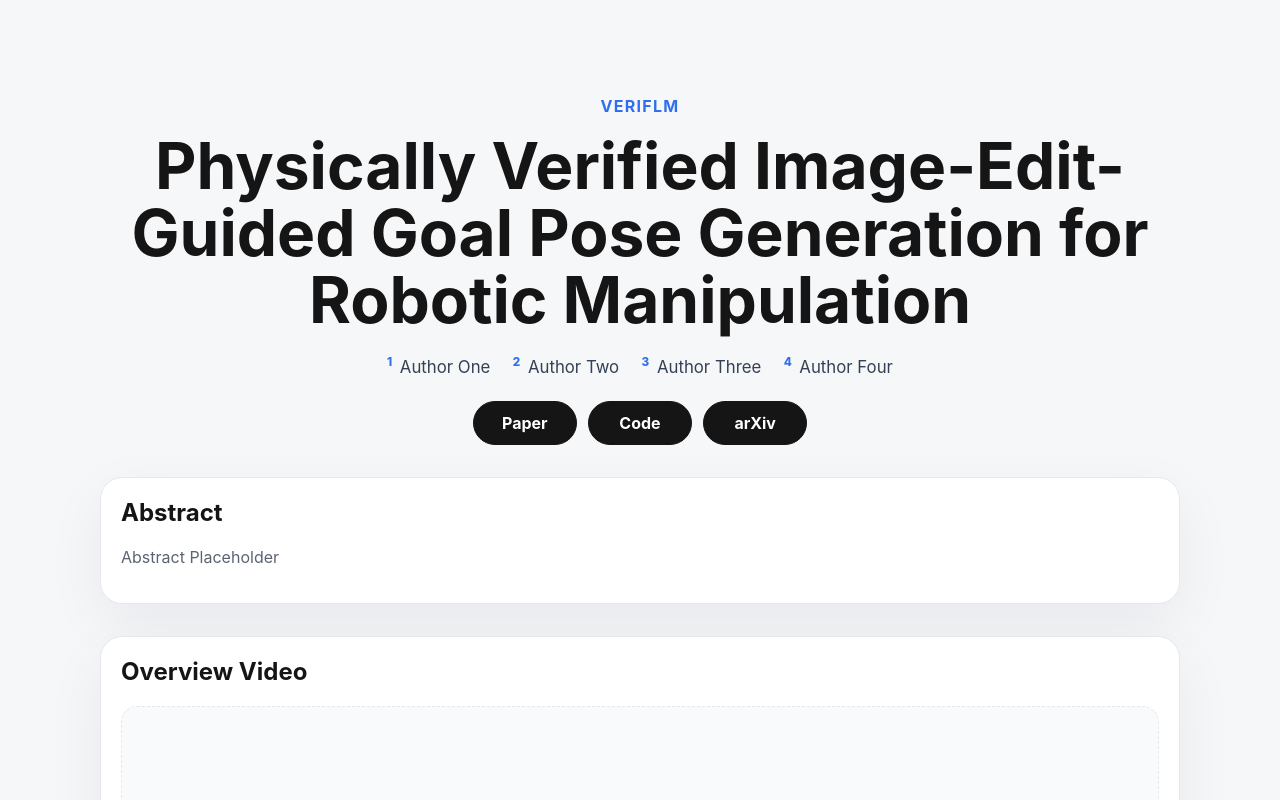
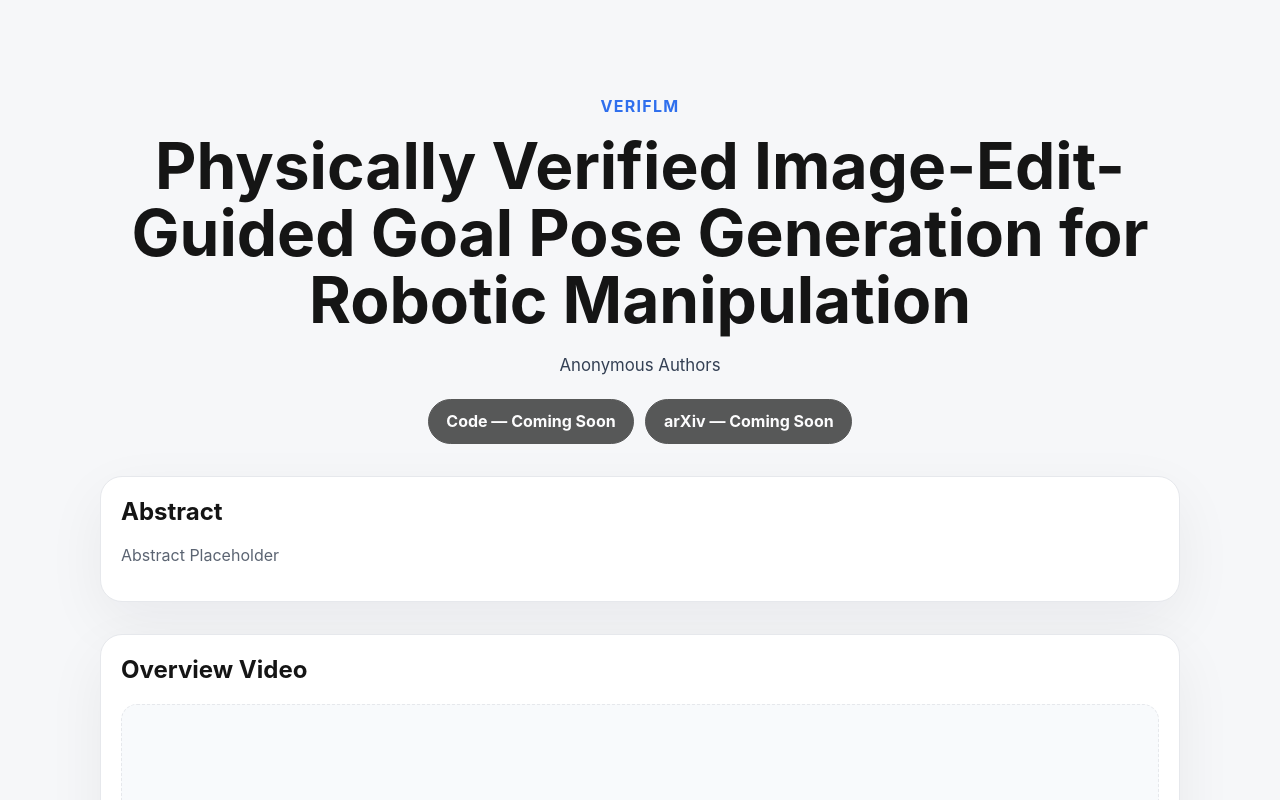
Before and after one commit to VerifLM/VerifLM-webpage, a React (Vite) app: page / in a window 1280 px wide. Shown: the top 800 px of the page. Built offline with nearby package versions, Linux system fonts and the light colour scheme.

Commit message:
Update webpage

```diff
--- a/src/App.jsx
+++ b/src/App.jsx
@@ -27,17 +27,11 @@ export default function App() {
         <h1>Physically Verified Image-Edit-Guided
           Goal Pose Generation for Robotic Manipulation</h1>
         <div className="authors" aria-label="Paper authors">
-          <span><sup>1</sup> Author One</span>
-          <span><sup>2</sup> Author Two</span>
-          <span><sup>3</sup> Author Three</span>
-          <span><sup>4</sup> Author Four</span>
+          Anonymous Authors
         </div>
         <nav className="publication-links" aria-label="Publication resources">
-          <a href="#paper">Paper</a>
-          <a href="https://github.com/david-hp-0726/VerifLM" target="_blank" rel="noreferrer">
-            Code
-          </a>
-          <a href="#arxiv">arXiv</a>
+          <span className="publication-link-unavailable">Code — Coming Soon</span>
+          <span className="publication-link-unavailable">arXiv — Coming Soon</span>
         </nav>
       </section>
 
--- a/src/styles.css
+++ b/src/styles.css
@@ -122,7 +122,8 @@ h4 {
   margin-top: 1.5rem;
 }
 
-.publication-links a {
+.publication-links a,
+.publication-link-unavailable {
   background: #151515;
   border: 1px solid #151515;
   border-radius: 999px;
@@ -132,6 +133,11 @@ h4 {
   padding: 0.7rem 1.1rem;
   text-decoration: none;
   transition: 120ms ease;
+}
+
+.publication-link-unavailable {
+  cursor: default;
+  opacity: 0.7;
 }
 
 .publication-links a:hover {
```
